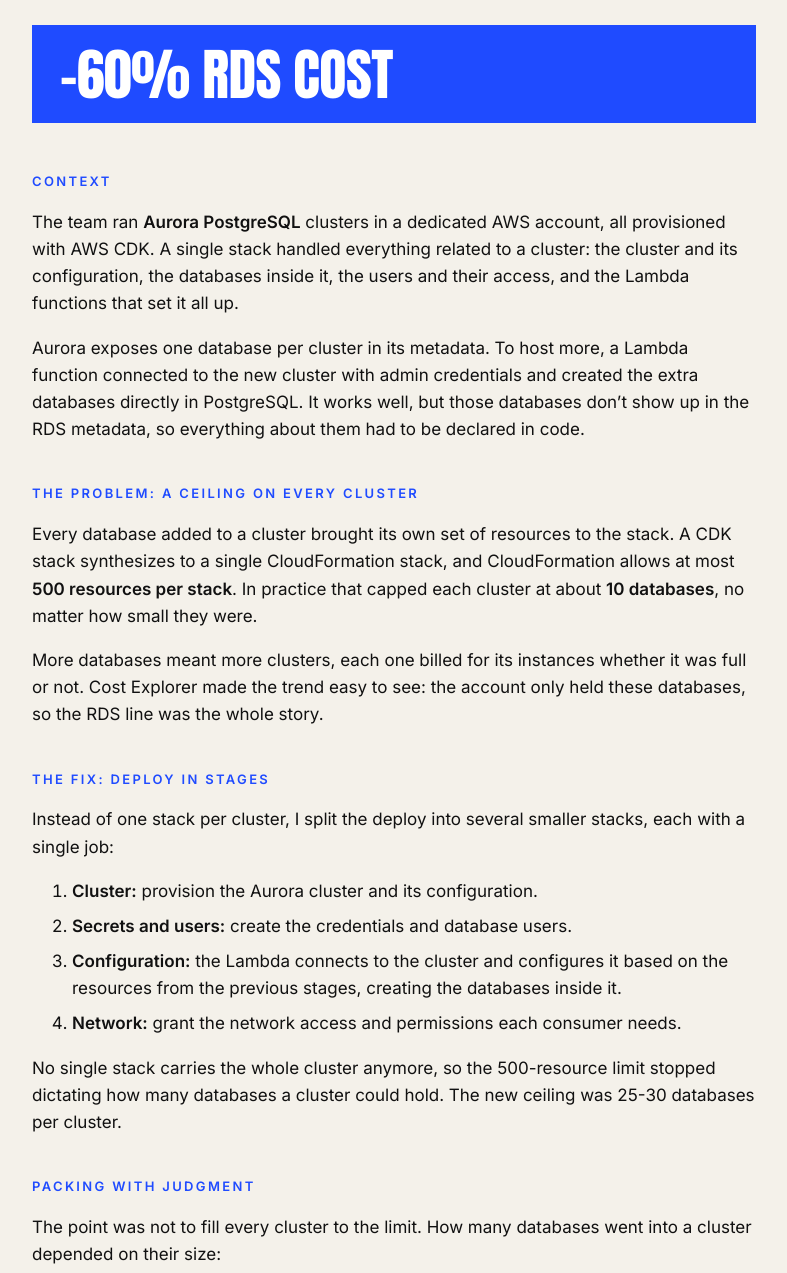
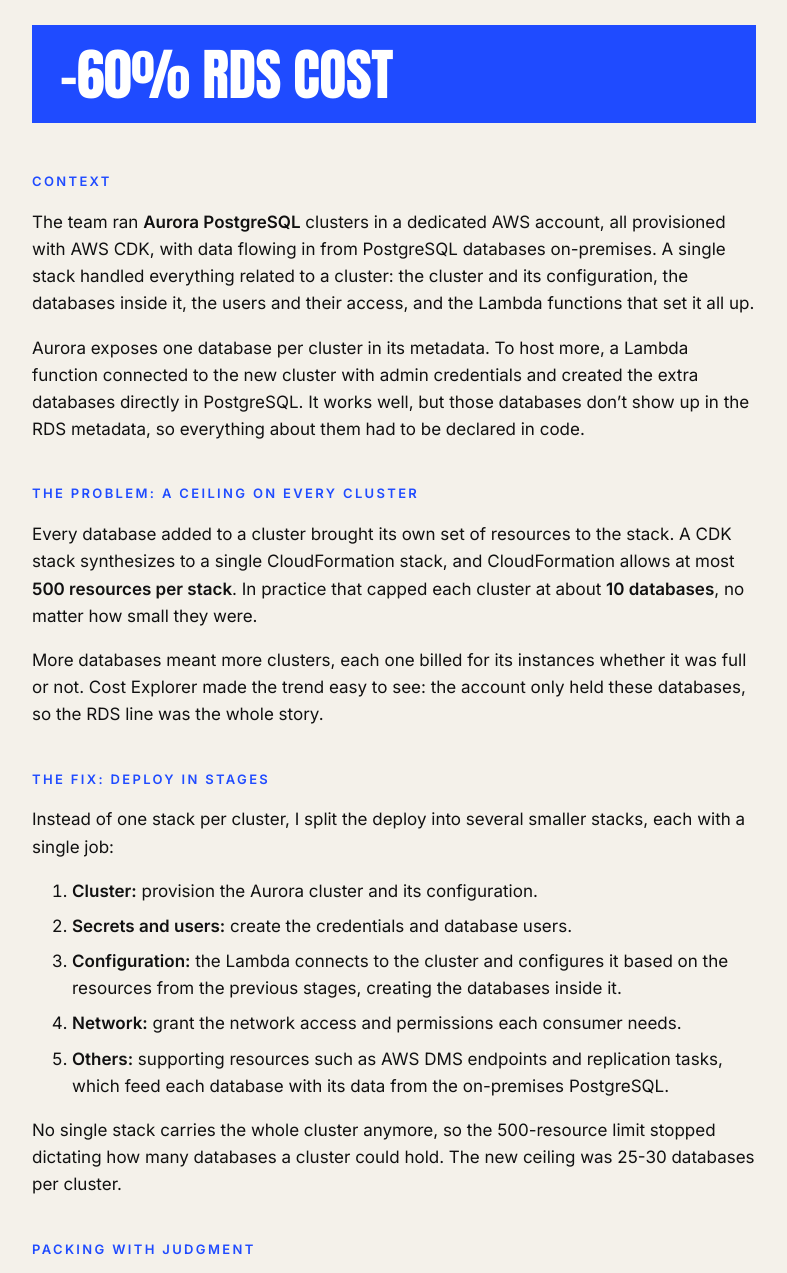
Before and after one commit to alvarofpp/alvarofpp.github.io, an Astro site: page /work/rds-cost-reduction in a window 1280 px wide. Shown: the part 696-1969 px from the top of the page, without its empty margins (246-1033 px from the left). Built offline with nearby package versions, Linux system fonts and the light colour scheme; Astro itself is replaced by a stand-in of ours.

Commit message:
docs(work): adiciona etapa de dms e outros recursos no estudo de rds

```diff
--- a/src/content/work/rds-cost-reduction.md
+++ b/src/content/work/rds-cost-reduction.md
@@ -12,7 +12,7 @@
 ## Context
 
 The team ran **Aurora PostgreSQL** clusters in a dedicated AWS account, all provisioned with
-AWS CDK. A single stack handled everything related to a cluster: the cluster and its
+AWS CDK, with data flowing in from PostgreSQL databases on-premises. A single stack handled everything related to a cluster: the cluster and its
 configuration, the databases inside it, the users and their access, and the Lambda functions
 that set it all up.
 
@@ -42,6 +42,8 @@
 3. **Configuration:** the Lambda connects to the cluster and configures it based on the
    resources from the previous stages, creating the databases inside it.
 4. **Network:** grant the network access and permissions each consumer needs.
+5. **Others:** supporting resources such as AWS DMS endpoints and replication tasks, which
+   feed each database with its data from the on-premises PostgreSQL.
 
 No single stack carries the whole cluster anymore, so the 500-resource limit stopped dictating
 how many databases a cluster could hold. The new ceiling was 25-30 databases per cluster.
```
